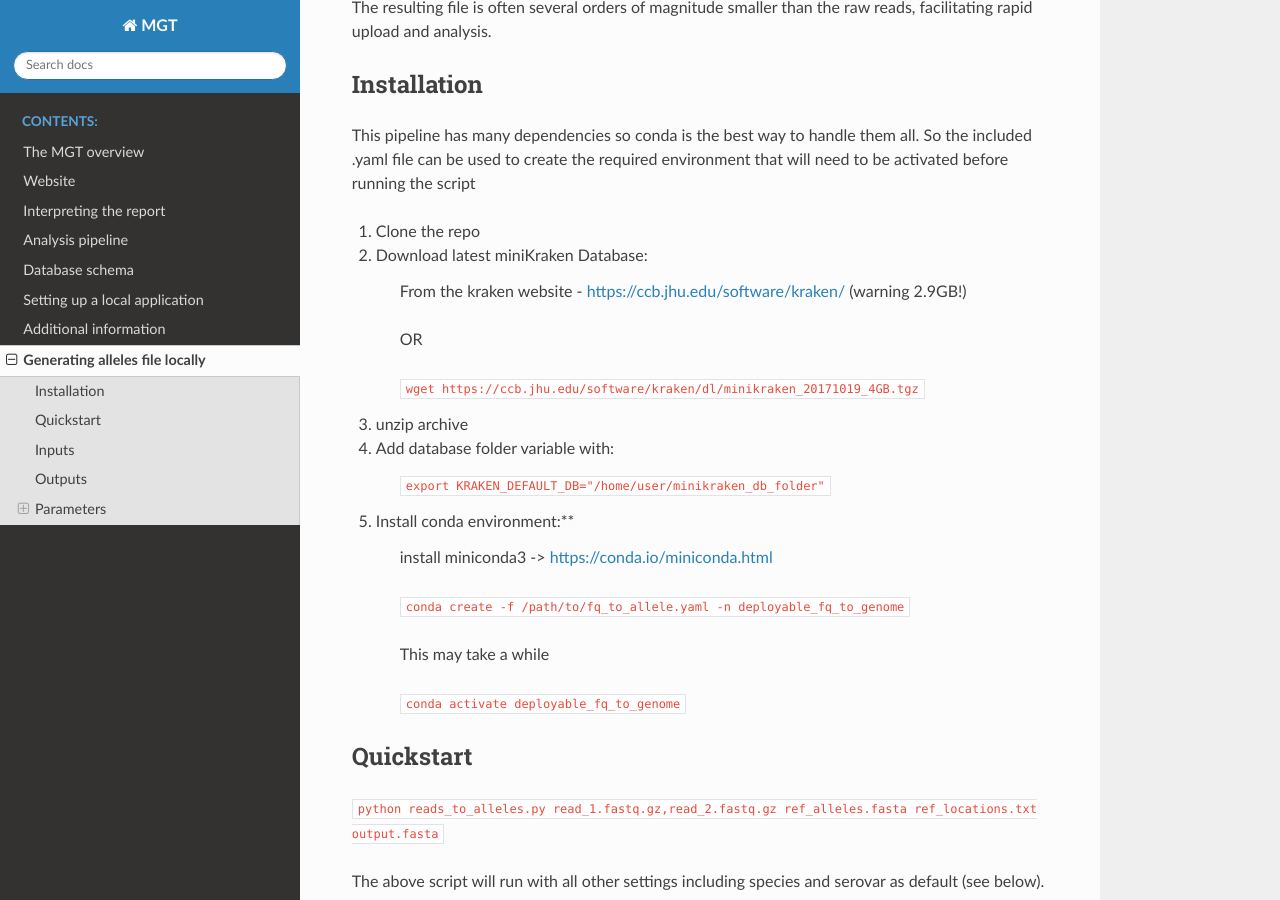
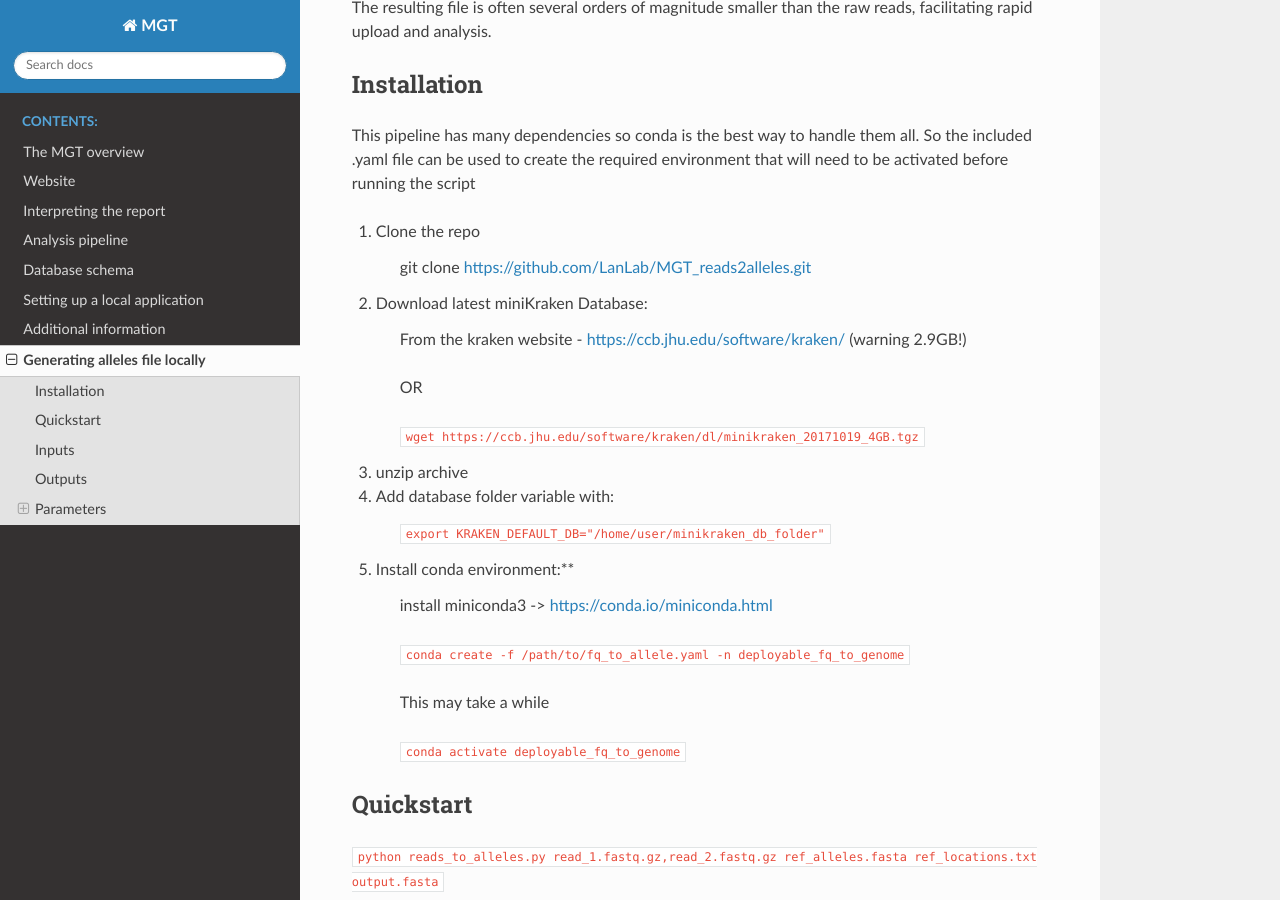
Before and after one commit to crystalsand10/MGT_docs, a Sphinx documentation site: the page built from source/local_allele_calling.rst, in a window 1280 px wide and 900 px high, scrolled down 428 px. Built offline with Sphinx 7.4.7 and the Read the Docs theme 2.0.0, drawn with Linux system fonts in a browser that asks for light colours.

Commit message:
Update local_allele_calling.rst

```diff
--- a/source/local_allele_calling.rst
+++ b/source/local_allele_calling.rst
@@ -22,6 +22,8 @@ Installation
 This pipeline has many dependencies so conda is the best way to handle them all. So the included .yaml file can be used to create the required environment that will need to be activated before running the script
 
 #. Clone the repo
+
+    git clone https://github.com/LanLab/MGT_reads2alleles.git
 
 #. Download latest miniKraken Database:
 
```
